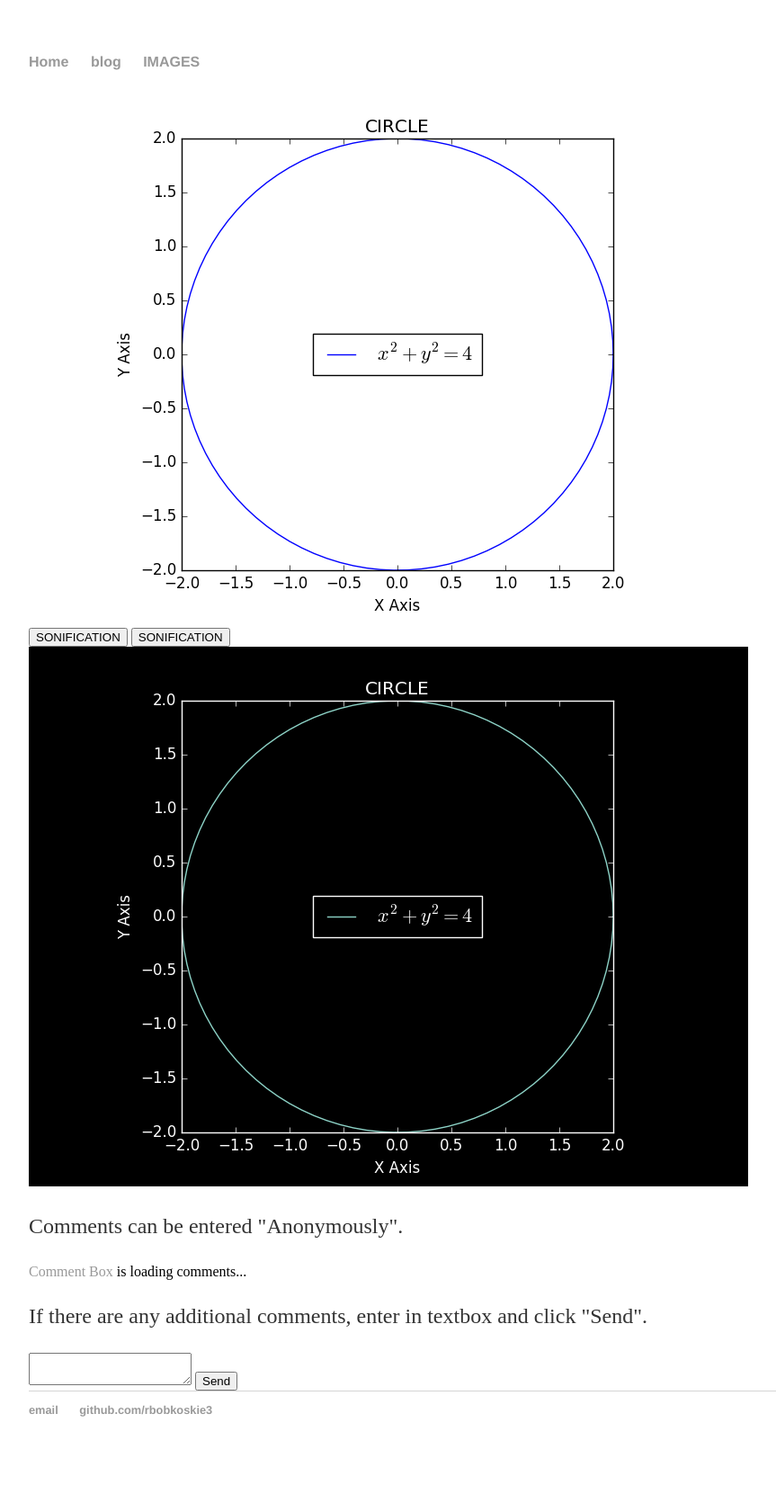
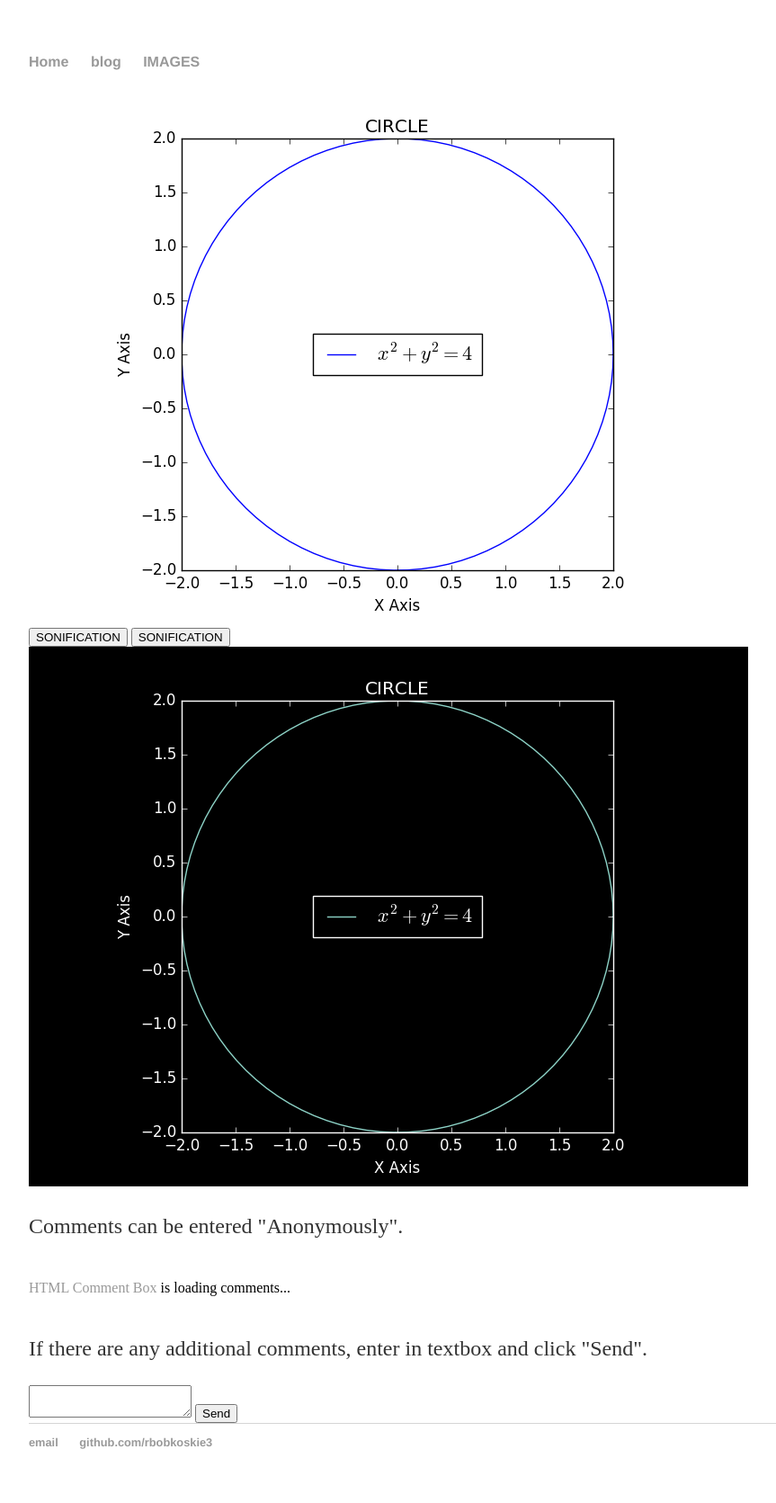
Before and after one commit to rbobkoskie3/rbobkoskie3.github.io, a Jekyll site: the page built from circle/index.html, in a window 1280 px wide. Shown: the whole page at 90% size, without its empty margins (160-1023 px from the left). Built offline with Jekyll 4.4.1, drawn with Linux system fonts in a browser that asks for light colours; a style sheet for code colours, icons or effects is not loaded; before the commit the page ends 1635 px from its top, so only the background shows below that.

Commit message:
Update index.html

```diff
--- a/circle/index.html
+++ b/circle/index.html
@@ -25,11 +25,7 @@
         <img src="\images\HC_Circle.png">
 
         <p>Comments can be entered "Anonymously".</p>
-        <!-- begin wwww.htmlcommentbox.com -->
-          <div id="HCB_comment_box"><a href="http://www.htmlcommentbox.com">Comment Box</a> is loading comments...</div>
-          <link rel="stylesheet" type="text/css" href="//www.htmlcommentbox.com/static/skins/bootstrap/twitter-bootstrap.css?v=0" />
-          <script type="text/javascript" id="hcb"> /*<!--*/ if(!window.hcb_user){hcb_user={};} (function(){var s=document.createElement("script"), l=hcb_user.PAGE || (""+window.location).replace(/'/g,"%27"), h="//www.htmlcommentbox.com";s.setAttribute("type","text/javascript");s.setAttribute("src", h+"/jread?page="+encodeURIComponent(l).replace("+","%2B")+"&mod=%241%24wq1rdBcg%24ndx59On.x2Zb5qyz%2FqFCZ1"+"&opts=16862&num=10&ts=1508792757032");if (typeof s!="undefined") document.getElementsByTagName("head")[0].appendChild(s);})(); /*-->*/ </script>
-        <!-- end www.htmlcommentbox.com -->
+        <!-- begin wwww.htmlcommentbox.com --> <div id="HCB_comment_box"><a href="http://www.htmlcommentbox.com">HTML Comment Box</a> is loading comments...</div> <link rel="stylesheet" type="text/css" href="//www.htmlcommentbox.com/static/skins/bootstrap/twitter-bootstrap.css?v=0" /> <script type="text/javascript" id="hcb"> /*<!--*/ if(!window.hcb_user){hcb_user={};} (function(){var s=document.createElement("script"), l=hcb_user.PAGE || (""+window.location).replace(/'/g,"%27"), h="//www.htmlcommentbox.com";s.setAttribute("type","text/javascript");s.setAttribute("src", h+"/jread?page="+encodeURIComponent(l).replace("+","%2B")+"&opts=16862&num=10&ts=1508794074865");if (typeof s!="undefined") document.getElementsByTagName("head")[0].appendChild(s);})(); /*-->*/ </script><!-- end www.htmlcommentbox.com -->
 
         <p>If there are any additional comments, enter in textbox and click "Send".</p>
         <form action="mailto:rbobkoskie3@gatech.edu" method="GET">
```
